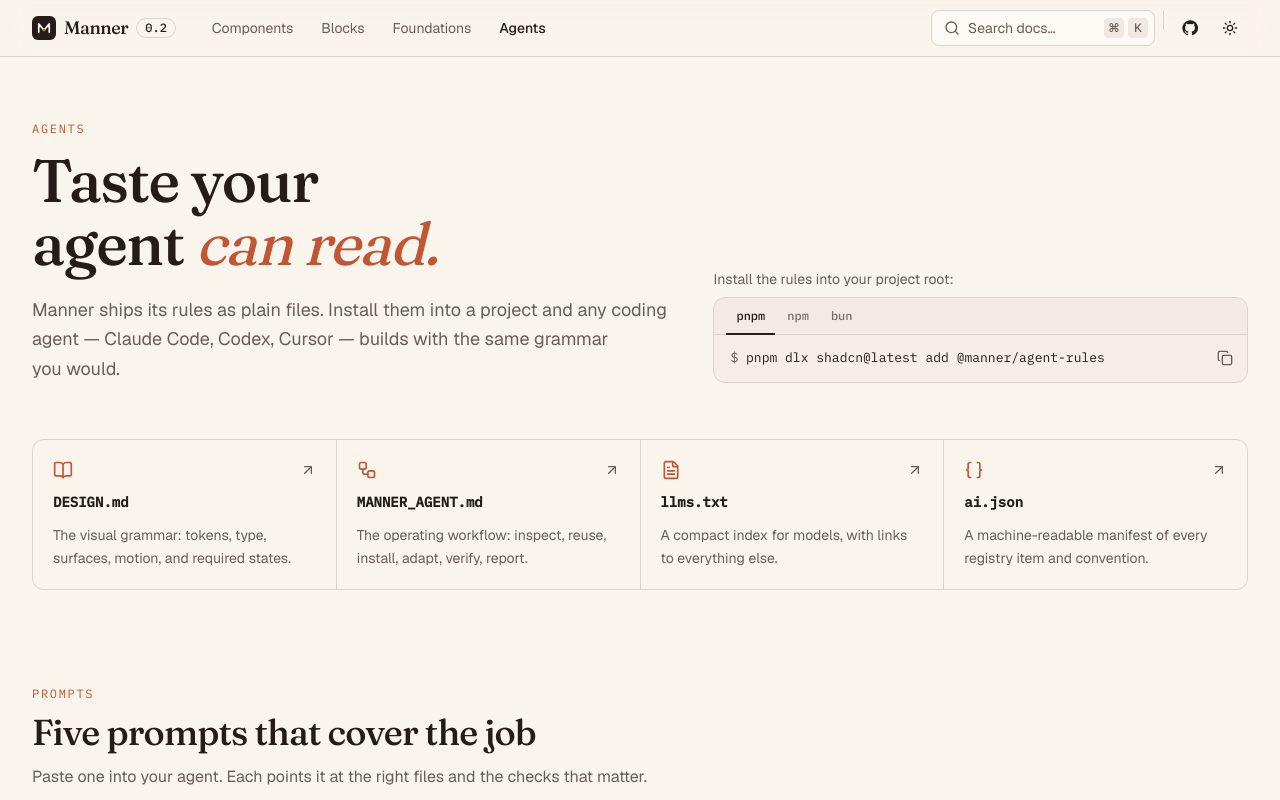
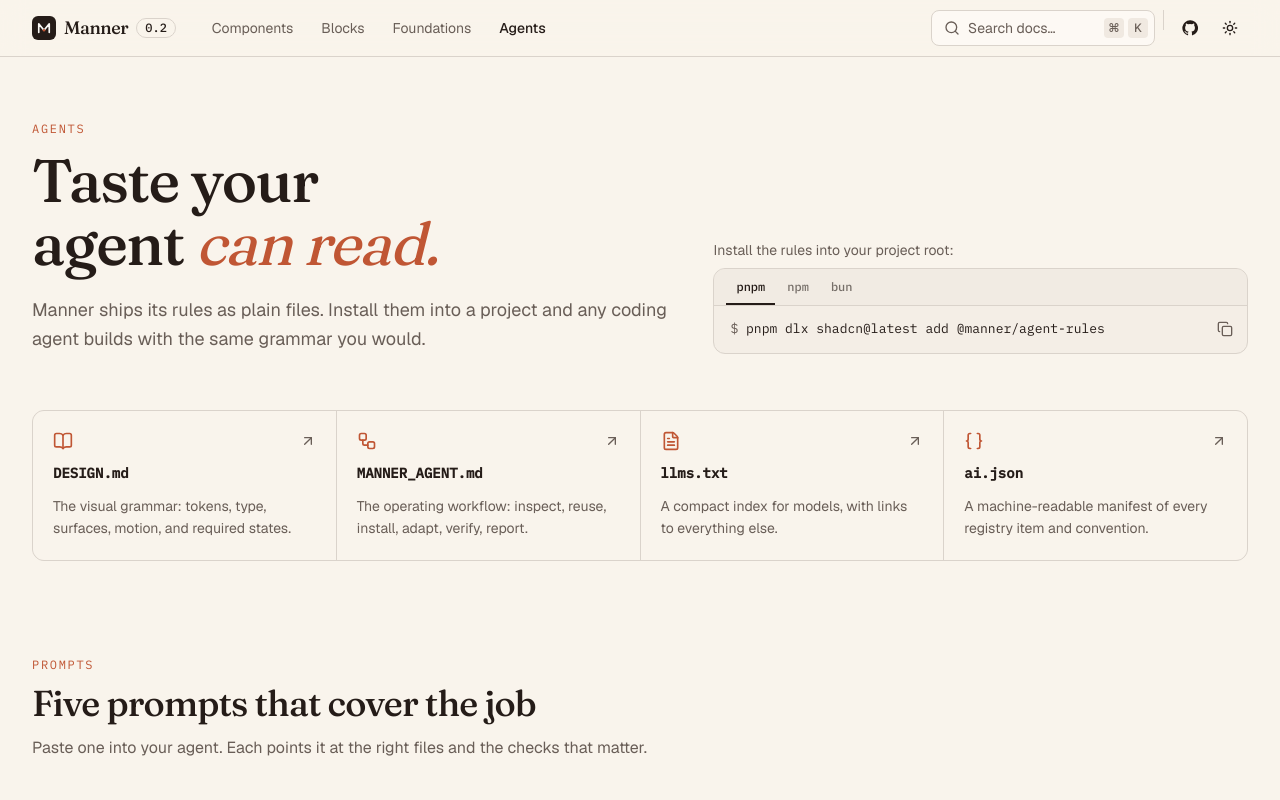
Before and after one commit to myudak/ui, a Next.js app: page /agents in a window 1280 px wide. Shown: the top 800 px of the page. Built offline with nearby package versions, Linux system fonts and the light colour scheme.

Commit message:
Keep agents page copy tool-neutral

```diff
--- a/app/(site)/agents/page.tsx
+++ b/app/(site)/agents/page.tsx
@@ -31,8 +31,8 @@
             Taste your agent <em className="font-normal text-brand">can read.</em>
           </h1>
           <p className="mt-5 max-w-2xl text-lg leading-relaxed text-pretty text-muted-foreground">
-            Manner ships its rules as plain files. Install them into a project and any coding agent — Claude Code, Codex,
-            Cursor — builds with the same grammar you would.
+            Manner ships its rules as plain files. Install them into a project and any coding agent builds with the
+            same grammar you would.
           </p>
         </div>
         <div className="grid gap-2">
```
